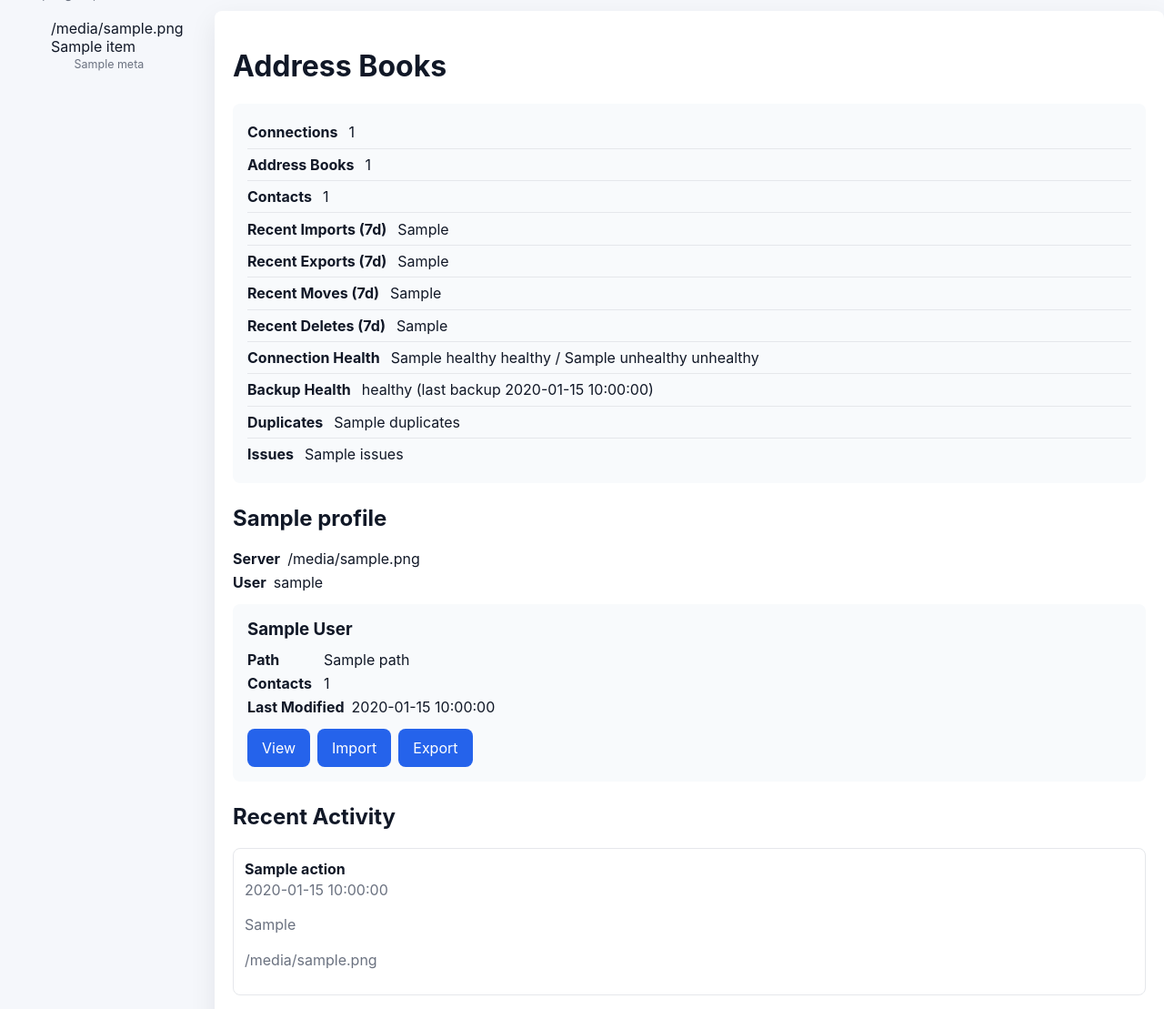
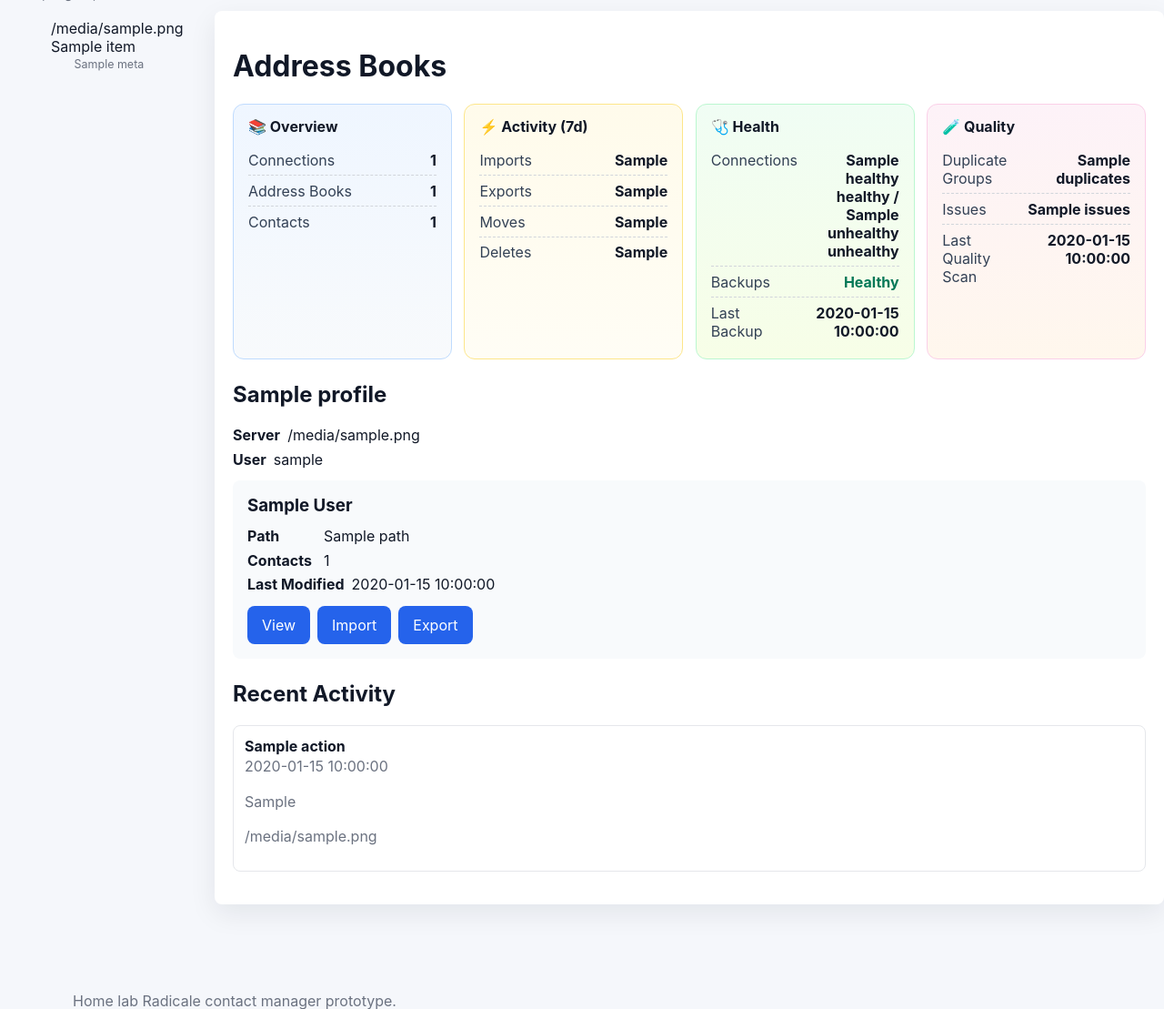
Before and after one commit to 7ooL/radicale-manager, a Python web app: template app/templates/dashboard.html in a window 1280 px wide. Shown: the part 181-1290 px from the top of the page at 91% size. Run offline with Jinja, Linux system fonts and the light colour scheme; the template is opened without the code that fills it: most values are stand-ins (such as "Sample title", 1, 10 or a date in 2020).

Commit message:
Enhance dashboard metrics with quality scan summary; update UI for better visibility of duplicates and issues; add tests for quality scan persistence.

```diff
--- a/app/static/style.css
+++ b/app/static/style.css
@@ -339,6 +339,80 @@ textarea {
 
 .summary-card.full-width {
   grid-column: 1 / -1;
+}
+
+.dashboard-metrics-grid {
+  display: grid;
+  gap: 0.85rem;
+  grid-template-columns: repeat(auto-fit, minmax(15rem, 1fr));
+  margin-bottom: 1rem;
+}
+
+.dashboard-metric-card {
+  border-radius: 12px;
+  border: 1px solid #dbeafe;
+  padding: 0.9rem 1rem;
+  background: linear-gradient(180deg, #ffffff 0%, #f8fafc 100%);
+}
+
+.dashboard-metric-card h2 {
+  margin: 0 0 0.65rem;
+  font-size: 1rem;
+}
+
+.metric-row {
+  display: flex;
+  justify-content: space-between;
+  align-items: baseline;
+  gap: 0.75rem;
+  padding: 0.4rem 0;
+  border-bottom: 1px dashed #d1d5db;
+}
+
+.metric-row:last-child {
+  border-bottom: none;
+}
+
+.metric-row span {
+  color: #334155;
+}
+
+.metric-row strong {
+  text-align: right;
+  overflow-wrap: anywhere;
+}
+
+.metric-good {
+  color: #047857;
+}
+
+.metric-warn {
+  color: #b45309;
+}
+
+.metric-muted {
+  color: #6b7280;
+  font-weight: 600;
+}
+
+.tone-overview {
+  border-color: #bfdbfe;
+  background: linear-gradient(180deg, #eff6ff 0%, #f8fafc 100%);
+}
+
+.tone-activity {
+  border-color: #fde68a;
+  background: linear-gradient(180deg, #fffbeb 0%, #fffdf5 100%);
+}
+
+.tone-health {
+  border-color: #bbf7d0;
+  background: linear-gradient(180deg, #f0fdf4 0%, #f7fee7 100%);
+}
+
+.tone-quality {
+  border-color: #fbcfe8;
+  background: linear-gradient(180deg, #fdf2f8 0%, #fff7ed 100%);
 }
 
 .quality-summary {
--- a/app/templates/dashboard.html
+++ b/app/templates/dashboard.html
@@ -3,18 +3,63 @@
   <div class="card">
     <h1>Address Books</h1>
     {% if metrics %}
-      <div class="summary-card">
-        <div class="field-row"><strong>Connections</strong><span>{{ metrics.total_connections }}</span></div>
-        <div class="field-row"><strong>Address Books</strong><span>{{ metrics.total_address_books }}</span></div>
-        <div class="field-row"><strong>Contacts</strong><span>{{ metrics.total_contacts }}</span></div>
-        <div class="field-row"><strong>Recent Imports (7d)</strong><span>{{ metrics.recent_imports }}</span></div>
-        <div class="field-row"><strong>Recent Exports (7d)</strong><span>{{ metrics.recent_exports }}</span></div>
-        <div class="field-row"><strong>Recent Moves (7d)</strong><span>{{ metrics.recent_moves }}</span></div>
-        <div class="field-row"><strong>Recent Deletes (7d)</strong><span>{{ metrics.recent_deletes }}</span></div>
-        <div class="field-row"><strong>Connection Health</strong><span>{{ metrics.connection_health.healthy }} healthy / {{ metrics.connection_health.unhealthy }} unhealthy</span></div>
-        <div class="field-row"><strong>Backup Health</strong><span>{{ metrics.backup_health.status }}{% if metrics.backup_health.last_backup_at %} (last backup {{ metrics.backup_health.last_backup_at }}){% endif %}</span></div>
-        <div class="field-row"><strong>Duplicates</strong><span>{% if metrics.duplicates is none %}Not scanned{% else %}{{ metrics.duplicates }}{% endif %}</span></div>
-        <div class="field-row"><strong>Issues</strong><span>{{ metrics.issues }}</span></div>
+      <div class="dashboard-metrics-grid">
+        <section class="dashboard-metric-card tone-overview">
+          <h2>📚 Overview</h2>
+          <div class="metric-row"><span>Connections</span><strong>{{ metrics.total_connections }}</strong></div>
+          <div class="metric-row"><span>Address Books</span><strong>{{ metrics.total_address_books }}</strong></div>
+          <div class="metric-row"><span>Contacts</span><strong>{{ metrics.total_contacts }}</strong></div>
+        </section>
+
+        <section class="dashboard-metric-card tone-activity">
+          <h2>⚡ Activity (7d)</h2>
+          <div class="metric-row"><span>Imports</span><strong>{{ metrics.recent_imports }}</strong></div>
+          <div class="metric-row"><span>Exports</span><strong>{{ metrics.recent_exports }}</strong></div>
+          <div class="metric-row"><span>Moves</span><strong>{{ metrics.recent_moves }}</strong></div>
+          <div class="metric-row"><span>Deletes</span><strong>{{ metrics.recent_deletes }}</strong></div>
+        </section>
+
+        <section class="dashboard-metric-card tone-health">
+          <h2>🩺 Health</h2>
+          <div class="metric-row">
+            <span>Connections</span>
+            <strong>{{ metrics.connection_health.healthy }} healthy / {{ metrics.connection_health.unhealthy }} unhealthy</strong>
+          </div>
+          <div class="metric-row">
+            <span>Backups</span>
+            <strong class="{% if metrics.backup_health.status == 'healthy' %}metric-good{% else %}metric-warn{% endif %}">
+              {{ metrics.backup_health.status|capitalize }}
+            </strong>
+          </div>
+          <div class="metric-row">
+            <span>Last Backup</span>
+            <strong>{{ metrics.backup_health.last_backup_at or 'No backup yet' }}</strong>
+          </div>
+        </section>
+
+        <section class="dashboard-metric-card tone-quality">
+          <h2>🧪 Quality</h2>
+          <div class="metric-row">
+            <span>Duplicate Groups</span>
+            {% if metrics.duplicates is none %}
+              <strong class="metric-muted">No scan results yet</strong>
+            {% else %}
+              <strong>{{ metrics.duplicates }}</strong>
+            {% endif %}
+          </div>
+          <div class="metric-row">
+            <span>Issues</span>
+            {% if metrics.issues is none %}
+              <strong class="metric-muted">No scan results yet</strong>
+            {% else %}
+              <strong>{{ metrics.issues }}</strong>
+            {% endif %}
+          </div>
+          <div class="metric-row">
+            <span>Last Quality Scan</span>
+            <strong>{{ metrics.last_quality_scan_at or 'Never' }}</strong>
+          </div>
+        </section>
       </div>
     {% endif %}
     {% if profiles %}
```
Also changed, not shown: app/main.py (+42 -1 lines), tests/test_main_routes.py (+18 -0 lines).
